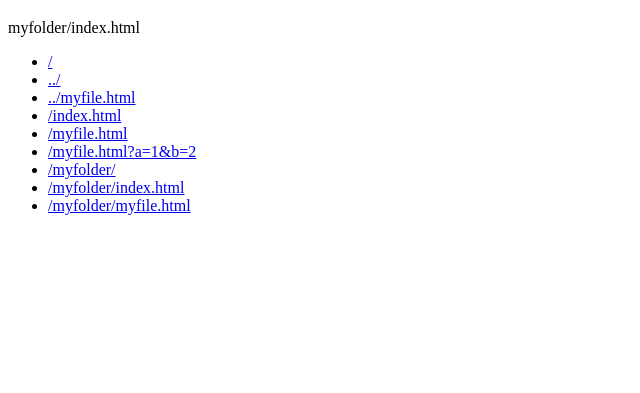
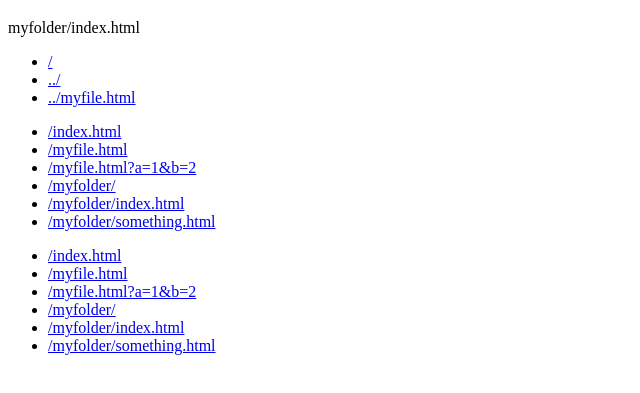
Before and after one commit to webx-plus/url-paths.testing, a plain HTML site: page myfolder/index.html in a window 1280 px wide. Shown: the part 61-454 px from the top of the page, without its empty margins (0-640 px from the left). Drawn offline with Linux system fonts and the light colour scheme.

Commit message:
Added absolute links

```diff
--- a/myfolder/index.html
+++ b/myfolder/index.html
@@ -12,12 +12,22 @@
         <li><a href="/">/</a></li>
         <li><a href="../">../</a></li>
         <li><a href="../myfile.html">../myfile.html</a></li>
+    </ul>
+    <ul>
         <li><a href="/index.html">/index.html</a></li>
         <li><a href="/myfile.html">/myfile.html</a></li>
         <li><a href="/myfile.html?a=1&b=2">/myfile.html?a=1&b=2</a></li>
         <li><a href="/myfolder/">/myfolder/</a></li>
         <li><a href="/myfolder/index.html">/myfolder/index.html</a></li>
-        <li><a href="/myfolder/myfile.html">/myfolder/myfile.html</a></li>
+        <li><a href="/myfolder/something.html">/myfolder/something.html</a></li>
+    </ul>
+    <ul>
+        <li><a href="buss://url-paths.testing/index.html">/index.html</a></li>
+        <li><a href="buss://url-paths.testing/myfile.html">/myfile.html</a></li>
+        <li><a href="buss://url-paths.testing/myfile.html?a=1&b=2">/myfile.html?a=1&b=2</a></li>
+        <li><a href="buss://url-paths.testing/myfolder/">/myfolder/</a></li>
+        <li><a href="buss://url-paths.testing/myfolder/index.html">/myfolder/index.html</a></li>
+        <li><a href="buss://url-paths.testing/myfolder/something.html">/myfolder/something.html</a></li>
     </ul>
 </body>
 </html>
```
Also changed, not shown: index.html (+10 -0 lines), myfile.html (+10 -0 lines), myfolder/something.html (+10 -0 lines).
